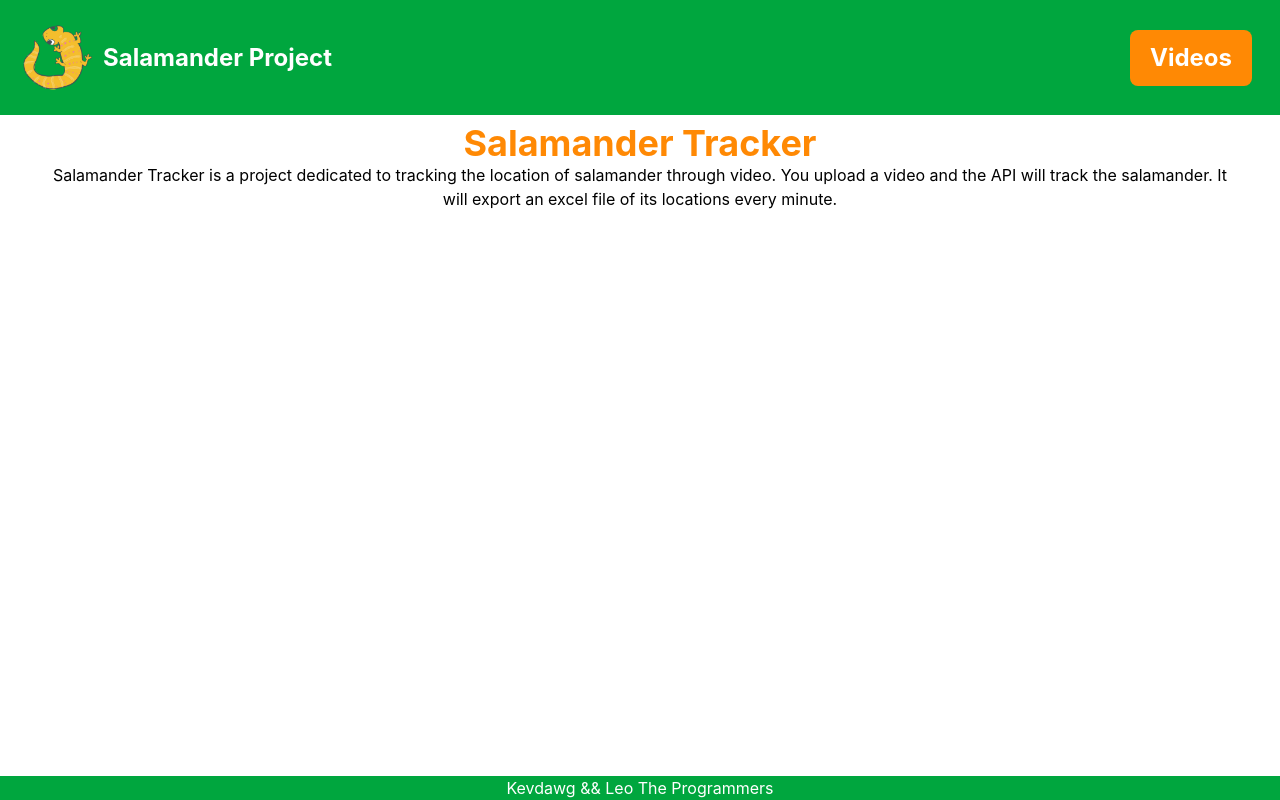
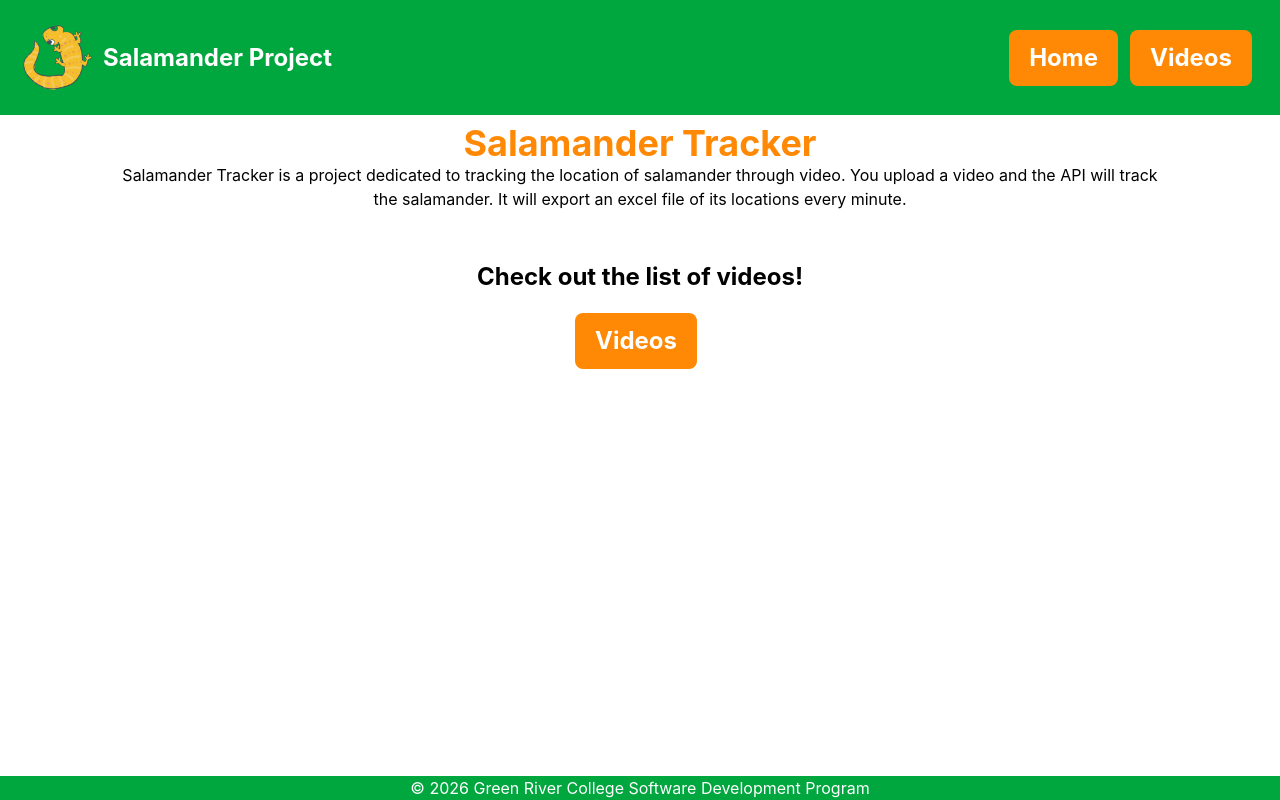
Before and after one commit to leoraggy/salamander-project, a React (Vite) app: page / in a window 1280 px wide. Built offline with nearby package versions, Linux system fonts and the light colour scheme.

Commit message:
Added some styling changes

```diff
--- a/src/components/Footer.jsx
+++ b/src/components/Footer.jsx
@@ -1,7 +1,7 @@
 function Footer() {
   return (
     <footer className="bg-green-600 text-white text-center relative">
-      Kevdawg && Leo The Programmers
+      © 2026 Green River College Software Development Program
     </footer>
   );
 }
--- a/src/components/TopNavBar.jsx
+++ b/src/components/TopNavBar.jsx
@@ -11,11 +11,19 @@ function TopNavBar() {
           </p>
         </Link>
       </div>
-      <Link to="/videos">
-        <div className="bg-orange-400 py-3 px-5 rounded-lg mr-2 hover:bg-orange-500">
-          <p className="text-white text-2xl font-bold">Videos</p>
-        </div>
-      </Link>
+
+      <div className="flex gap-1">
+        <Link to="/">
+          <div className="bg-orange-400 py-3 px-5 rounded-lg mr-2 hover:bg-orange-500">
+            <p className="text-white text-2xl font-bold">Home</p>
+          </div>
+        </Link>
+        <Link to="/videos">
+          <div className="bg-orange-400 py-3 px-5 rounded-lg mr-2 hover:bg-orange-500">
+            <p className="text-white text-2xl font-bold">Videos</p>
+          </div>
+        </Link>
+      </div>
     </nav>
   );
 }
--- a/src/pages/Home.jsx
+++ b/src/pages/Home.jsx
@@ -1,14 +1,24 @@
+import { Link } from "react-router-dom";
+
 export default function Home() {
   return (
     <div>
       <h1 className="text-4xl font-bold  text-orange-400 text-center mt-2">
         Salamander Tracker
       </h1>
-      <p className="text-center mx-10">
+      <p className="text-center mx-10 px-20">
         Salamander Tracker is a project dedicated to tracking the location of
         salamander through video. You upload a video and the API will track the
         salamander. It will export an excel file of its locations every minute.
       </p>
+      <div class="grid place-items-center h-32 text-2xl font-bold mt-10">
+        <p>Check out the list of videos!</p>
+        <Link to="/videos">
+          <div className="bg-orange-400 py-3 px-5 rounded-lg mr-2 hover:bg-orange-500">
+            <p className="text-white text-2xl font-bold">Videos</p>
+          </div>
+        </Link>
+      </div>
     </div>
   );
 }
--- a/src/pages/JobStatus.jsx
+++ b/src/pages/JobStatus.jsx
@@ -85,7 +85,7 @@ export default function JobStatusScreen() {
                 href={`/api/process/${jobId}/download`}
                 className="inline-block bg-orange-400 hover:bg-orange-500 text-white px-5 py-2.5 rounded-md font-bold transition-colors shadow-sm"
               >
-                📥 Download CSV
+                Download CSV
               </a>
             </div>
           )}
@@ -104,7 +104,7 @@ export default function JobStatusScreen() {
           to="/videos"
           className="text-emerald-600 hover:text-emerald-700 font-medium text-sm transition-colors hover:underline"
         >
-          ← Back to Videos
+          Back to Videos
         </Link>
       </div>
     </div>
--- a/src/pages/Preview.jsx
+++ b/src/pages/Preview.jsx
@@ -126,8 +126,8 @@ export default function Preview() {
 
   return (
     <div>
-      <div className="justify-self-center text-center font-medium pl-2 pr-2 m-2 bg-green-600 text-white w-auto rounded-sm">
-        <Link to="/videos">Back to videos ↩</Link>
+      <div className="justify-self-center text-center font-medium pl-2 pr-2 py-2 m-2 bg-green-600 hover:bg-green-700 text-white w-auto rounded-sm">
+        <Link to="/videos">Back To Videos</Link>
       </div>
 
       {error && (
@@ -135,24 +135,20 @@ export default function Preview() {
       )}
 
       <div className="flex justify-center space-x-8">
-        <div className="text-center bg-orange-300 text-white p-5 rounded-md">
+        <div className="text-center bg-orange-300 font-bold text-white pl-5 pr-5 pb-5 rounded-md">
+          <p className="text-xl">Preview</p>
           <img
             src={thumbnail}
             alt="image of salamander"
-            className="max-w-[400px] max-h-[400px] object-contain mx-auto"
+            className="max-w-100 max-h-100 object-contain mx-auto"
           />
-          {filename}
-          <br />
-          Before Video
         </div>
-        <div className="text-center bg-orange-300 text-white p-5 rounded-md">
+        <div className="text-center bg-orange-300 font-bold text-white pl-5 pr-5 pb-5 rounded-md">
+          <p className="text-xl">Centroid</p>
           <canvas
             ref={canvasRef}
-            className="max-w-[400px] max-h-[400px] object-contain mx-auto"
+            className="max-w-100 max-h-100 object-contain mx-auto"
           />
-          {filename}
-          <br />
-          After Video
         </div>
       </div>
 
@@ -187,10 +183,10 @@ export default function Preview() {
             className={`px-4 py-2 font-bold rounded shadow transition-colors ${
               isSubmitting
                 ? "bg-gray-400 cursor-not-allowed"
-                : "bg-blue-600 hover:bg-blue-700 text-white"
+                : "bg-orange-500 hover:bg-orange-600 text-white"
             }`}
           >
-            {isSubmitting ? "Processing..." : "Apply to Video"}
+            {isSubmitting ? "Processing..." : "Begin Processing Job"}
           </button>
 
           {submitStatus === "success" && (
--- a/src/pages/Videos.jsx
+++ b/src/pages/Videos.jsx
@@ -6,6 +6,12 @@ export default function Videos() {
   const [videos, setVideos] = useState([]);
   const [loading, setLoading] = useState(true);
   const [error, setError] = useState(null);
+
+  const sanitizeFileName = (fileName) => {
+    const index = fileName.indexOf(".");
+    fileName = fileName.substring(0, index);
+    return fileName;
+  };
 
   const fetchVideos = async () => {
     try {
@@ -27,23 +33,25 @@ export default function Videos() {
     return <p className="text-center">Loading...</p>;
   }
 
-  if (error) {
-    return <p>Could not load videos: {error}</p>;
+  {
+    error && <div className="text-center text-red-500 m-2">Error: {error}</div>;
   }
 
   return (
     <div className="m-10">
-      <h1 className="justify-self-center text-center font-medium pl-2 pr-2 m-2 bg-green-600 text-white w-auto rounded-sm">
-        Available Videos
+      <h1 className="justify-self-center text-center font-bold m-2 text-green-600 w-auto text-2xl">
+        List of Videos
       </h1>
       <ul className="flex justify-center space-x-2">
         {videos.map((filename) => (
-          <li
-            className="text-center bg-orange-300 text-white p-6 rounded-md"
-            key={filename}
-          >
-            <Link to={`/preview/${filename}`}>{filename}</Link>
-          </li>
+          <Link to={`/preview/${filename}`}>
+            <li
+              className="text-center bg-orange-300 hover:bg-orange-400 text-white p-6 rounded-md"
+              key={filename}
+            >
+              {sanitizeFileName(filename)}
+            </li>
+          </Link>
         ))}
       </ul>
     </div>
```
